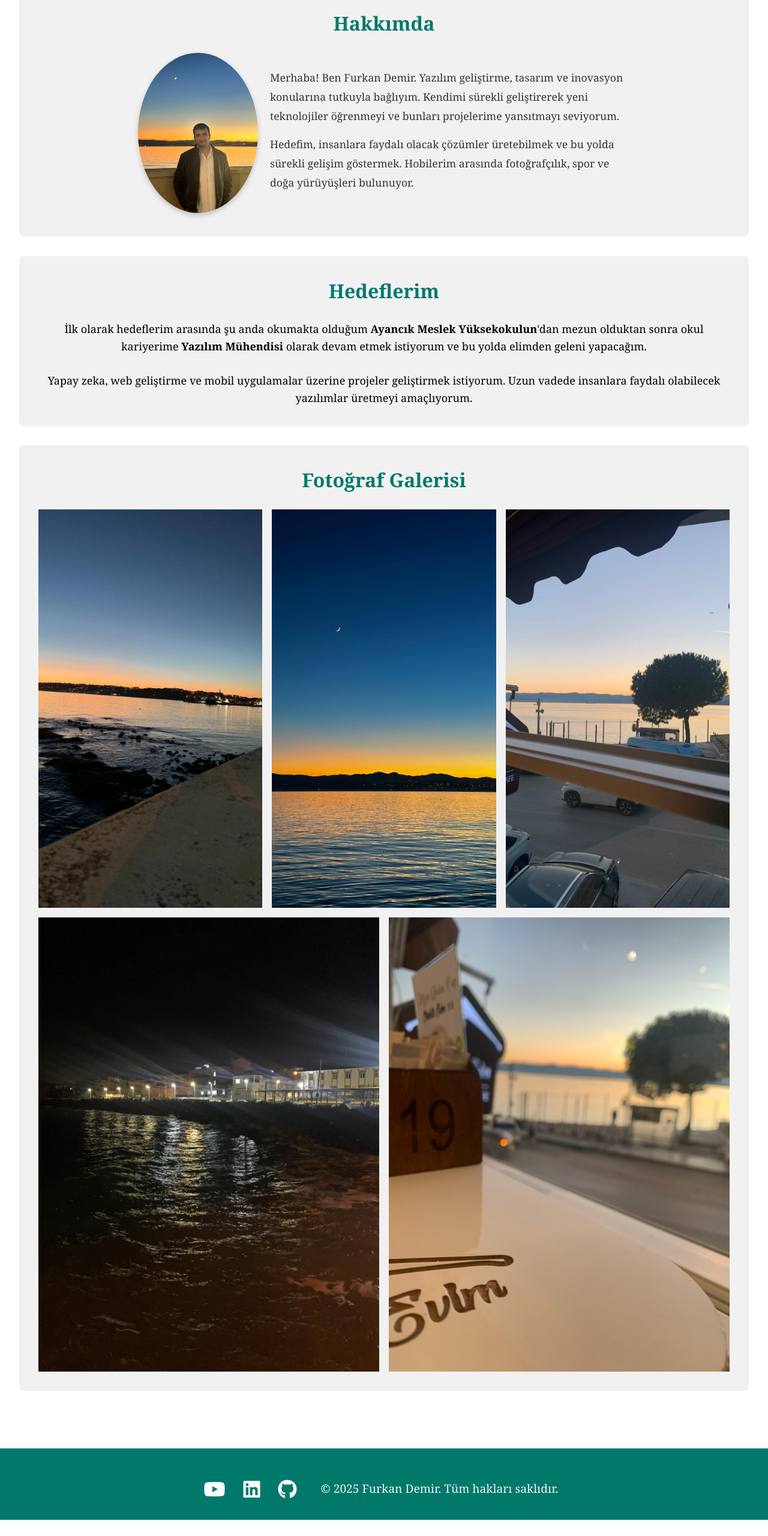
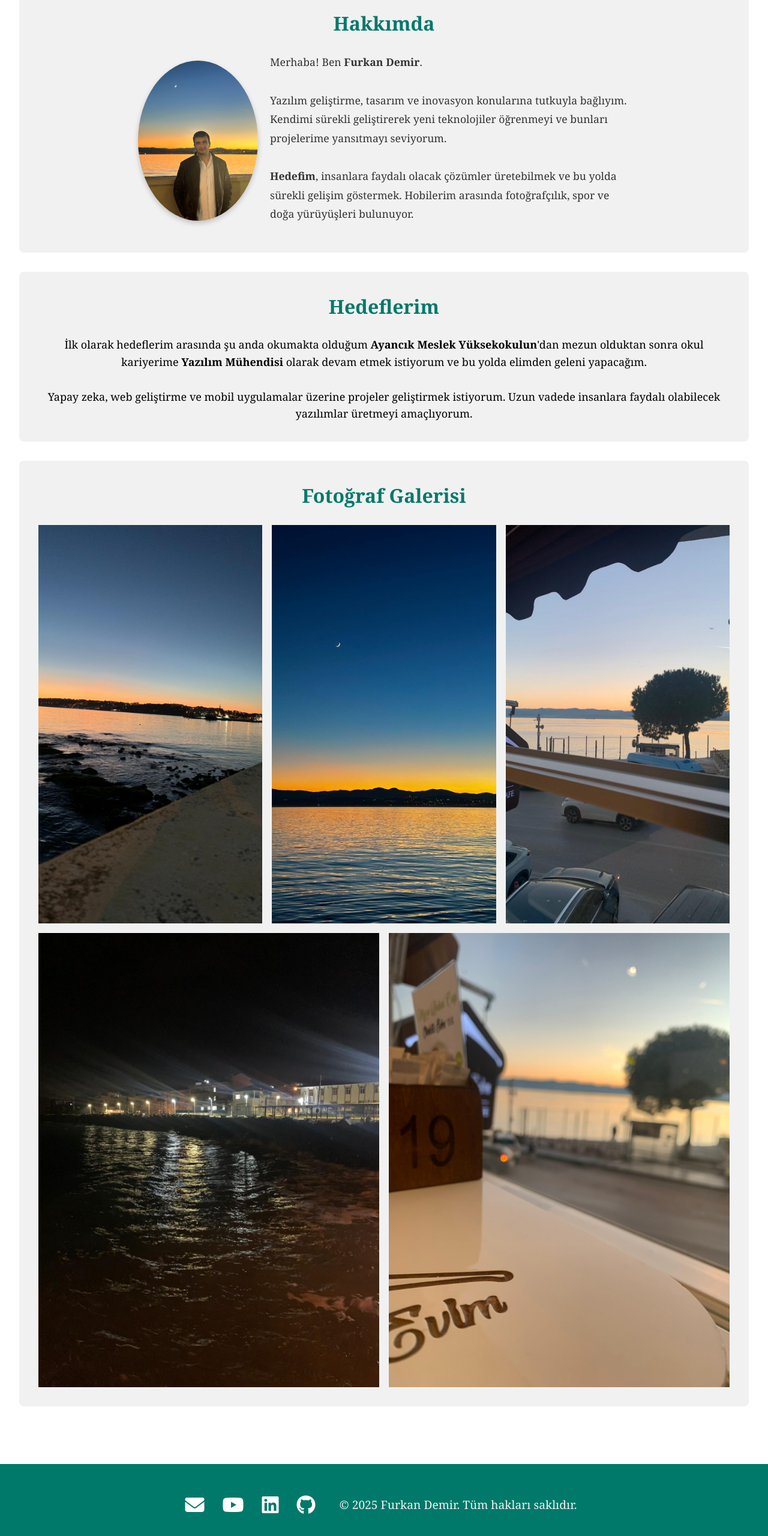
Before and after one commit to fd2955/furkandemir29-com-tr, a plain HTML site: page index.html in a window 1280 px wide. Shown: the part 883-3443 px from the top of the page at 60% size. Before the commit the page ends 3416 px from the top, so only its background shows below. Drawn offline with Linux system fonts and the light colour scheme.

Commit message:
icon eklendi metin düzenlemesi yapıldı

```diff
--- a/index.html
+++ b/index.html
@@ -7,6 +7,7 @@
   <link rel="stylesheet" href="https://site-assets.fontawesome.com/releases/v6.7.2/css/all.css">
   <title>Kişisel Web Sitesi | Furkan Demir</title>
   <link rel="stylesheet" href="style.css" />
+  <link rel="icon" href="img/icon.svg">
 </head>
 
 <body>
@@ -18,7 +19,7 @@
         <li><a href="#about">Hakkımda</a></li>
         <li><a href="#projects">Hedeflerim</a></li>
         <li><a href="#gallery">Fotoğraf Galerisi</a></li>
-        <li><a href="#contact">İletişim</a></li>
+        <li><a href="#icons">İletişim</a></li>
       </ul>
     </nav>
   </header>
@@ -40,12 +41,13 @@
         </div>
         <div class="about-text">
           <p>
-            Merhaba! Ben Furkan Demir. Yazılım geliştirme, tasarım ve inovasyon konularına tutkuyla bağlıyım.
+            Merhaba! Ben <strong>Furkan Demir</strong>.
+            <br><br>
+            Yazılım geliştirme, tasarım ve inovasyon konularına tutkuyla bağlıyım.
             Kendimi sürekli geliştirerek yeni teknolojiler öğrenmeyi ve bunları projelerime yansıtmayı seviyorum.
-          </p>
-          <p>
-            Hedefim, insanlara faydalı olacak çözümler üretebilmek ve bu yolda sürekli gelişim göstermek.
-            Hobilerim arasında fotoğrafçılık, spor ve doğa yürüyüşleri bulunuyor.
+            <br><br>
+            <strong>Hedefim</strong>, insanlara faydalı olacak çözümler üretebilmek ve bu yolda sürekli gelişim
+            göstermek. Hobilerim arasında fotoğrafçılık, spor ve doğa yürüyüşleri bulunuyor.
           </p>
         </div>
       </div>
@@ -85,7 +87,11 @@
   </main>
 
   <footer class="footer">
-    <div class="social-icons">
+    <div class="social-icons" id="icons">
+      <a href="mailto:contact@furkandemir29.com.tr" target="_blank" title="E-Posta">
+        <i class="fa-solid fa-envelope"></i>
+      </a>
+
       <a href="https://www.youtube.com/@fdmedya2955" target="_blank" title="YouTube">
         <i class="fab fa-youtube"></i>
       </a>
```
Also changed, not shown: img/icon.svg (added).
